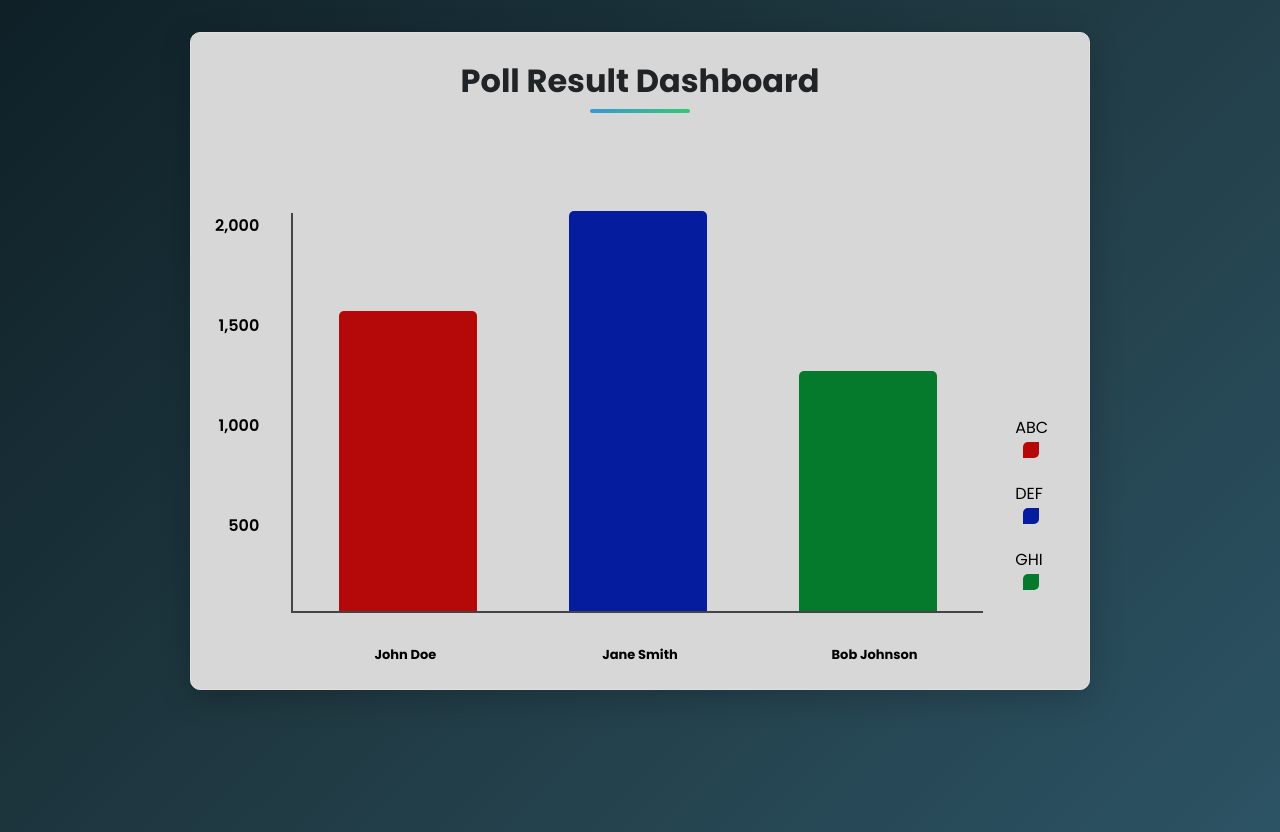
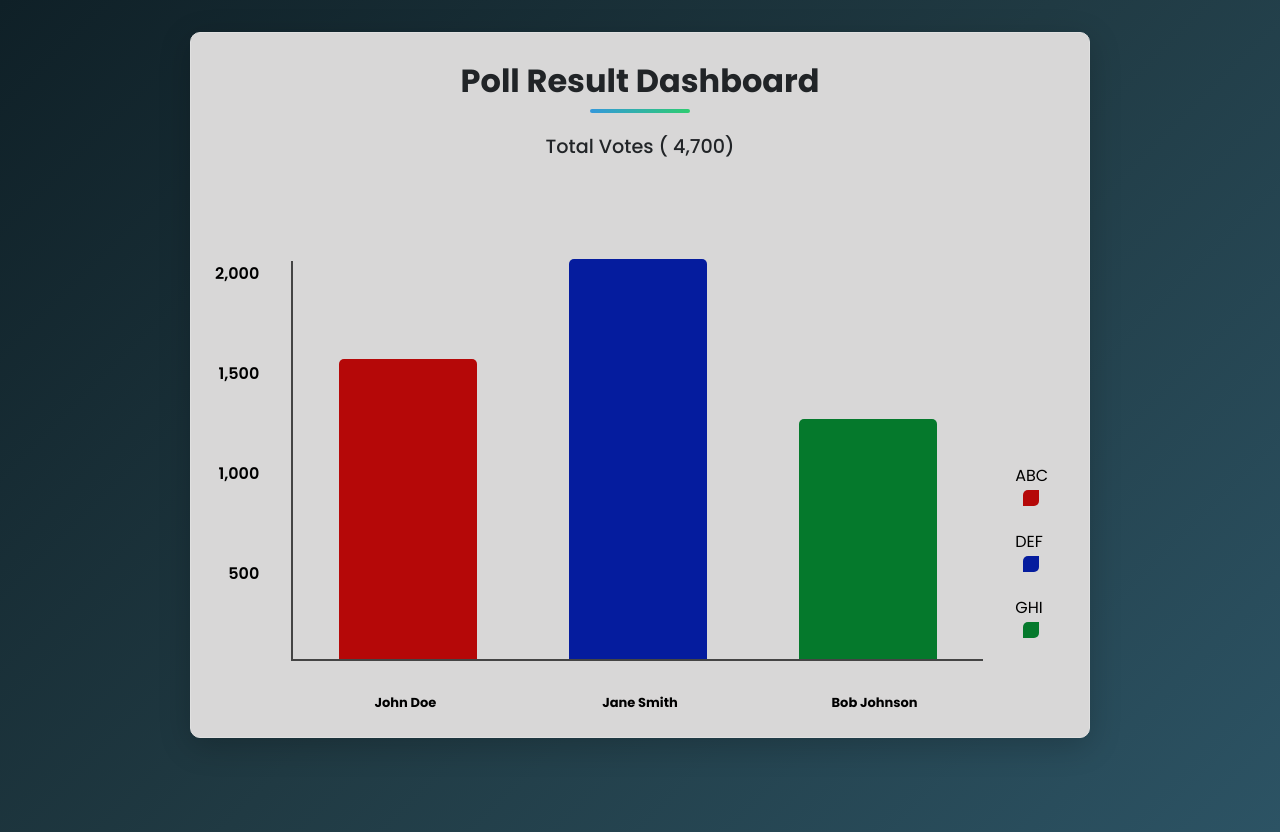
Before and after one commit to somkenemuscle/progress-bar, a plain HTML site: page index.html in a window 1280 px wide. Drawn offline with Linux system fonts and the light colour scheme.

Commit message:
Update: Votes  added

```diff
--- a/index.html
+++ b/index.html
@@ -15,7 +15,8 @@
 
 <body>
     <div id="container">
-        <header>Poll Result Dashboard</header>
+        <header>Poll Result Dashboard </header>
+        <p id="sub-heading">Total Votes ( 4,700) </p>
 
         <div id="graph-layout">
             <div id="y-axis-values"></div>
--- a/style.css
+++ b/style.css
@@ -27,7 +27,6 @@ header {
     font-size: 2rem;
     font-weight: 700;
     text-align: center;
-    margin-bottom: 2rem;
     color: #212427;
     position: relative;
     padding-bottom: 0.5rem;
@@ -43,6 +42,14 @@ header::after {
     height: 4px;
     background: linear-gradient(90deg, #3498db, #2ecc71);
     border-radius: 2px;
+}
+
+#sub-heading {
+    font-size: 1.2rem;
+    font-weight: 500;
+    text-align: center;
+    margin-bottom: 2rem;
+    color: #212427;
 }
 
 
```
